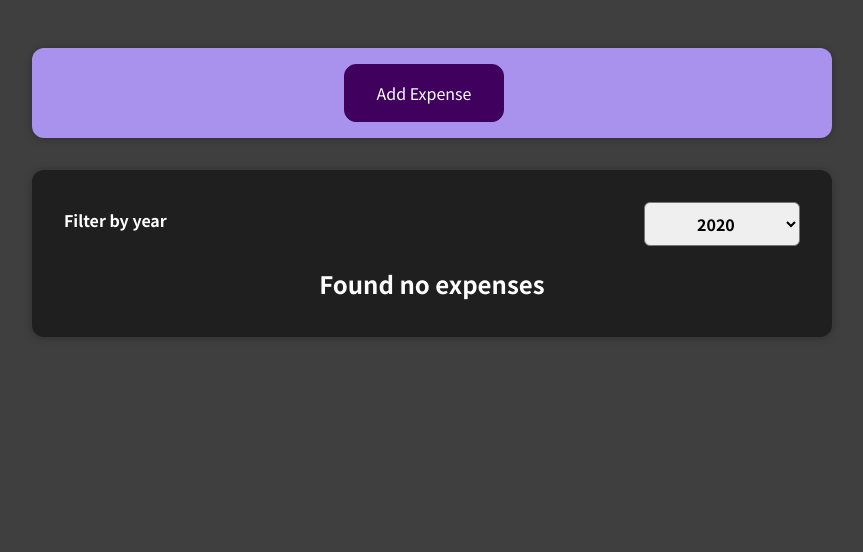
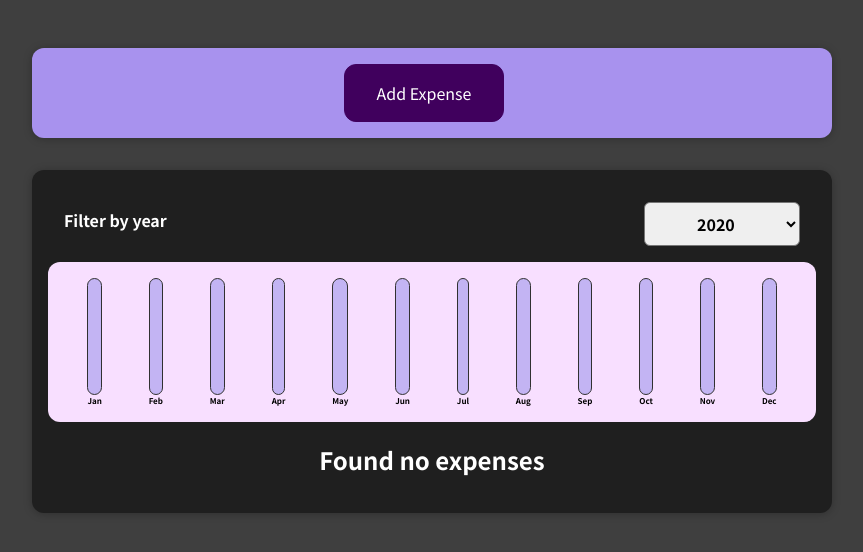
Before and after one commit to Fedozie/academind-first-project, a React (Create React App) app: page / in a window 1280 px wide. Shown: the top 552 px of the page, without its empty margins (208-1071 px from the left). Built offline with nearby package versions, Linux system fonts and the light colour scheme.

Commit message:
Added expenses chart

```diff
--- /dev/null
+++ b/src/components/Chart/Chart.css
@@ -0,0 +1,9 @@
+.chart {
+    padding: 1rem;
+    border-radius: 12px;
+    background-color: #f8dfff;
+    text-align: center;
+    display: flex;
+    justify-content: space-around;
+    height: 10rem;
+}
--- /dev/null
+++ b/src/components/Chart/Chart.js
@@ -0,0 +1,23 @@
+import React from 'react';
+import ChartBar from './ChartBar';
+import './Chart.css';
+
+const Chart = (props) => {
+    const dataPointValues = props.dataPoints.map(dataPoint => dataPoint.value);
+    const totalMaximum = Math.max(...dataPointValues);
+
+    return (
+        <div className="chart">
+            {props.dataPoints.map(dataPoint =>
+                <ChartBar
+                    key = {dataPoint.label}
+                    value = {dataPoint.value}
+                    maxValue = {totalMaximum}
+                    label = {dataPoint.label}
+                />
+            )}
+        </div>
+    );
+}
+
+export default Chart;
--- /dev/null
+++ b/src/components/Chart/ChartBar.css
@@ -0,0 +1,30 @@
+.chart-bar {
+    height: 100%;
+    display: flex;
+    flex-direction: column;
+    align-items: center;
+}
+
+.chart-bar__inner {
+    height: 100%;
+    width: 100%;
+    border: 1px solid #313131;
+    border-radius: 12px;
+    background-color: #c3b4f3;
+    overflow: hidden;
+    display: flex;
+    flex-direction: column;
+    justify-content: flex-end;
+}
+
+.chart-bar__fill {
+    background-color: #4826b9;
+    width: 100%;
+    transition: all 0.3s ease-out;
+}
+
+.chart-bar__label {
+    font-weight: bold;
+    font-size: 0.5rem;
+    text-align: center;
+}
--- /dev/null
+++ b/src/components/Chart/ChartBar.js
@@ -0,0 +1,24 @@
+import React from 'react';
+import './ChartBar.css';
+
+const ChartBar = (props) => {
+    let barFillHeight = '0%';
+
+    if(props.maxValue > 0){
+        barFillHeight = Math.round((props.value / props.maxValue) * 100) + '%';
+    }
+
+    return (
+        <div className="chart-bar">
+            <div className="chart-bar__inner">
+                <div
+                    className="chart-bar__fill"
+                    style = {{height: barFillHeight}}
+                ></div>
+            </div>
+            <div className="chart-bar__label">{props.label}</div>
+        </div>
+    );
+}
+
+export default ChartBar;
--- a/src/components/Expenses/Expenses.js
+++ b/src/components/Expenses/Expenses.js
@@ -3,6 +3,7 @@
 import Card from '../UI/Card';
 import ExpensesFilter from './ExpensesFilter';
 import ExpensesList from './ExpensesList';
+import ExpensesChart from './ExpensesChart';
 
 const Expenses = (props) => {
     const [filteredYear, setFilteredYear] = useState(2020)
@@ -20,6 +21,7 @@
         <div>
             <Card className = "expenses">
                 <ExpensesFilter onChangeFilter = {filterChangeHandler} selected = {filteredYear}/>
+                <ExpensesChart expenses = {filteredExpenses}/>
                 <ExpensesList items = {filteredExpenses}/>
             </Card>
         </div>
--- /dev/null
+++ b/src/components/Expenses/ExpensesChart.js
@@ -0,0 +1,30 @@
+import React from 'react';
+import Chart from '../Chart/Chart';
+
+const ExpensesChart = (props) => {
+    const chartDataPoints  = [
+        {label: 'Jan', value: 0},
+        {label: 'Feb', value: 0},
+        {label: 'Mar', value: 0},
+        {label: 'Apr', value: 0},
+        {label: 'May', value: 0},
+        {label: 'Jun', value: 0},
+        {label: 'Jul', value: 0},
+        {label: 'Aug', value: 0},
+        {label: 'Sep', value: 0},
+        {label: 'Oct', value: 0},
+        {label: 'Nov', value: 0},
+        {label: 'Dec', value: 0},
+    ]
+
+    for(const expense of props.expenses){
+        const expenseMonth = expense.date.getMonth();
+        chartDataPoints[expenseMonth].value += expense.amount;
+    }
+
+    return (
+        <Chart dataPoints = {chartDataPoints}/>
+    );
+}
+
+export default ExpensesChart;
--- a/src/components/NewExpense/ExpenseForm.js
+++ b/src/components/NewExpense/ExpenseForm.js
@@ -23,7 +23,7 @@
 
         const expenseData = {
             title: enteredTitle,
-            amount: enteredAmount,
+            amount: +enteredAmount,
             date: new Date(enteredDate)
         }
 
```
Also changed, not shown: 1 other file (tests, documents, lock files or other folders).
